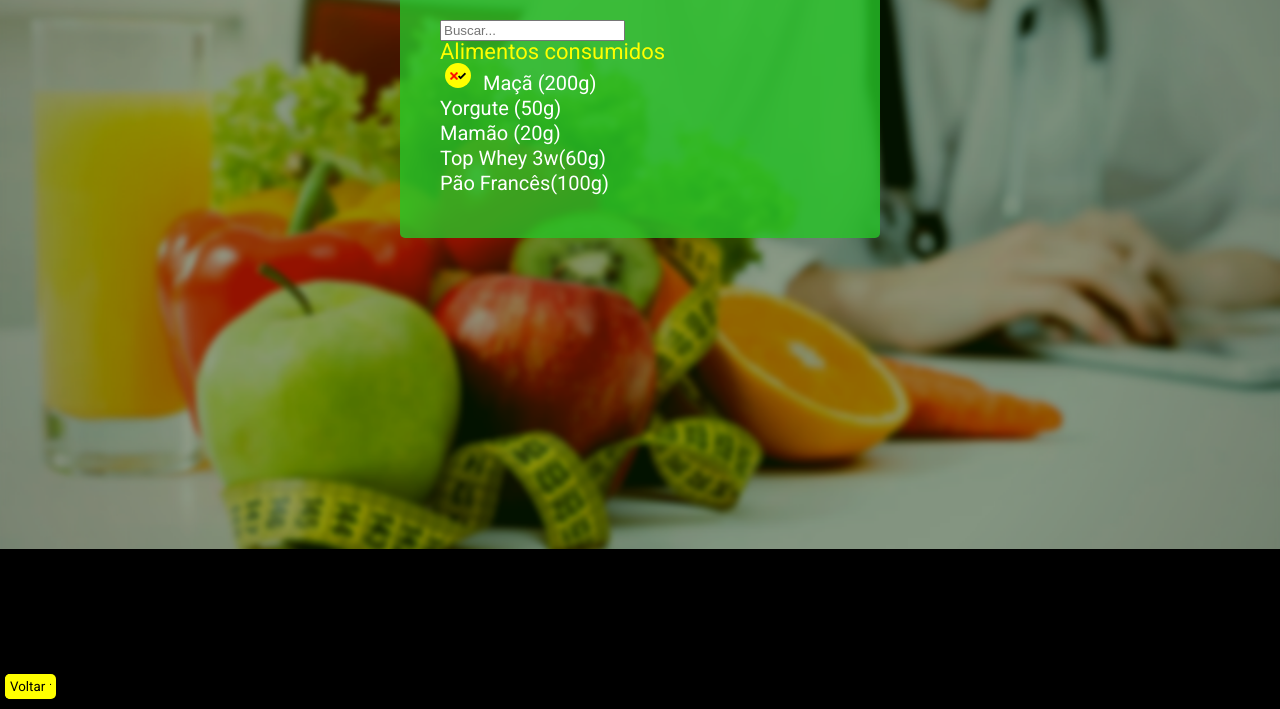
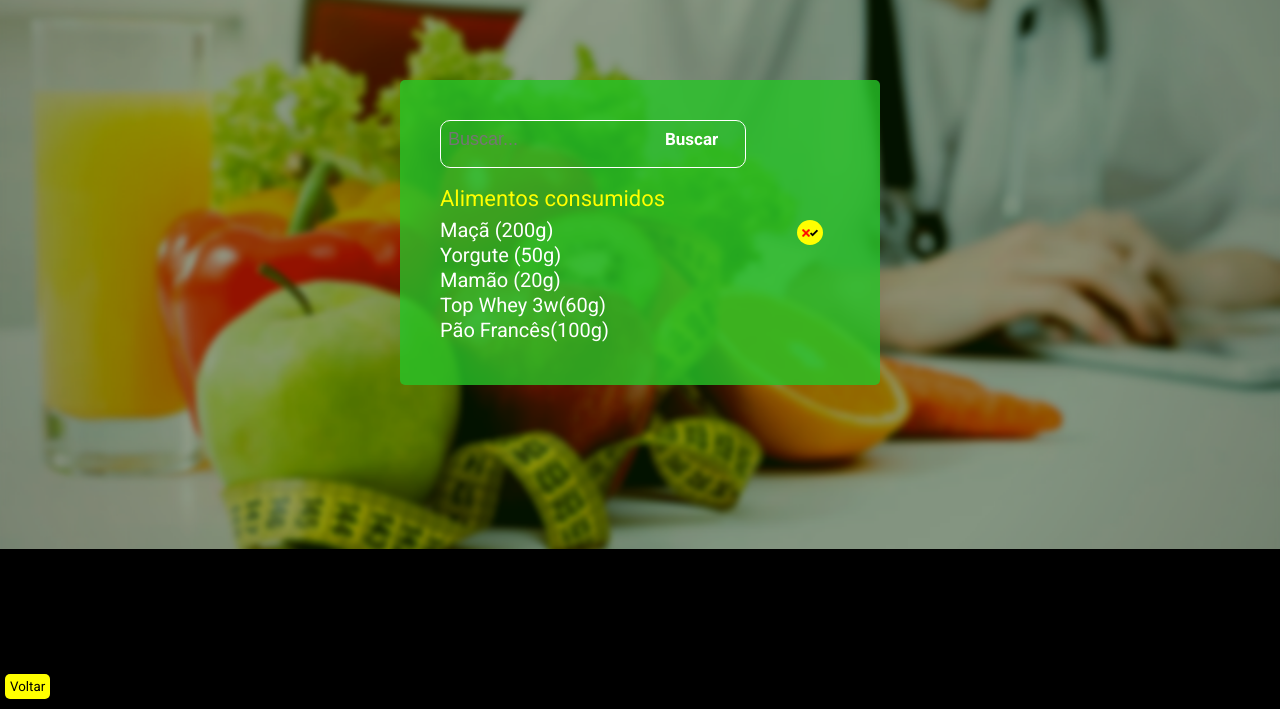
Before and after one commit to TrianguloDeBermuda/sitetcc, a plain HTML site: page cafeManha.html in a window 1280 px wide. Shown: the part 91-800 px from the top of the page. Drawn offline with Linux system fonts and the light colour scheme.

Commit message:
Add files via upload

```diff
--- a/cafeManha.html
+++ b/cafeManha.html
@@ -21,7 +21,7 @@
     <div class="blocoRefeicao">
 	  	<div class="busca">
 			<input type="text" id="search" placeholder="Buscar..." />
-			<button class="btnBusca">Buscar</button>
+			<button id="btnBusca" onclick="span='Oi!'">Buscar</button>
 	  	</div>
 	  	<h1>Alimentos consumidos</h1>
 		<p> Maçã (200g)<button class="check"><img src="imagens/x.png" alt="x" width="8px" height="8px"><img src="imagens/visto.png" alt="visto" width="8px" height="8px"></button></p>
@@ -29,7 +29,7 @@
 		<p>Mamão (20g)</p>
 		<p>Top Whey 3w(60g)</p>
 		<p>Pão Francês(100g)</p>
-		<button onclick="document.location='refeicoesPaciente.html'">Voltar</button>
+		<button class="btnAbsolute" onclick="document.location='refeicoesPaciente.html'">Voltar</button>
 	</div>
   </body>
 </html>
--- a/estilo.css
+++ b/estilo.css
@@ -199,7 +199,7 @@ h1 {
   color:white;
   width:1000px;
   margin:auto;
-  margin-top: 80px;
+  margin-top: 100px;
 }
 
 .refeicoes ul a{
@@ -241,16 +241,40 @@ h1 {
   max-width: 600px;
   align-self: center;
   display: block;
+  margin-top:100px;
 }
 
 
-.pesquisarAlimento input{
-	padding: 10px 0;
-  border: none;
-  outline: none;
-  border-bottom: 1px solid #ffffff;
-  background: transparent;
-  margin-bottom: 30px;
+.busca{
+  padding: 2px;
+  border: solid 1px white;
+  border-radius:10px;
+  width:300px;
+  height: 42px;
+  margin-bottom: 20px;
+}
+
+#search{
+  float:left;
+  background-color: transparent;
+  padding-left:5px;
+  font-size: 18px;
+  width:70%;
+  height:32px;
+  border:none;
+}
+
+#btnBusca{
+  font-size: 17px;
+  color:white;
+  border:none;
+  float:left;
+  width:20%;
+  height:32px;
+  font-weight: bold;
+  border-radius:0 7px 7px 0;
+  position: relative;
+  background-color: transparent;
 }
 
 .blocoRefeicao h1{
@@ -293,7 +317,7 @@ h1 {
 	align-items: center;
 	max-width: 80%;
 	margin:auto;
-	margin-top:80px;
+	margin-top:100px;
 }
 
 .dicas a{
@@ -325,7 +349,7 @@ h1 {
   cursor: pointer;
 }
 
-button{
+.btnAbsolute{
   position: absolute;
   float:left;
   bottom:10px;
@@ -337,7 +361,7 @@ button{
 .blocoGrande{
   margin:auto;
   padding:10px;
-  margin-top:60px;
+  margin-top:100px;
   width:80%;
   height:80%;
   border-radius:3px;
@@ -365,3 +389,9 @@ button{
   font-size:20px;
   margin-bottom: 5px;
 }
+
+/*Perfil do usuario*/
+
+.blocoGrande {
+
+}
```
Also changed, not shown: dicasNutri.html (+2 -2 lines), perfilUsuario.html (added, +25 -0 lines), planoPaciente.html (+1 -1 lines).
